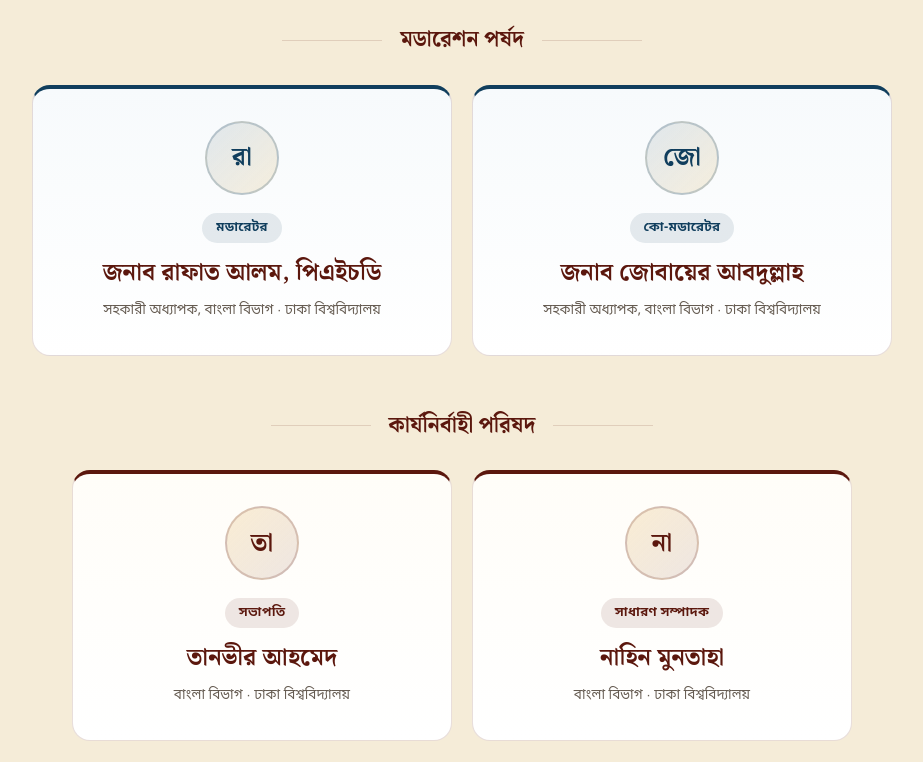
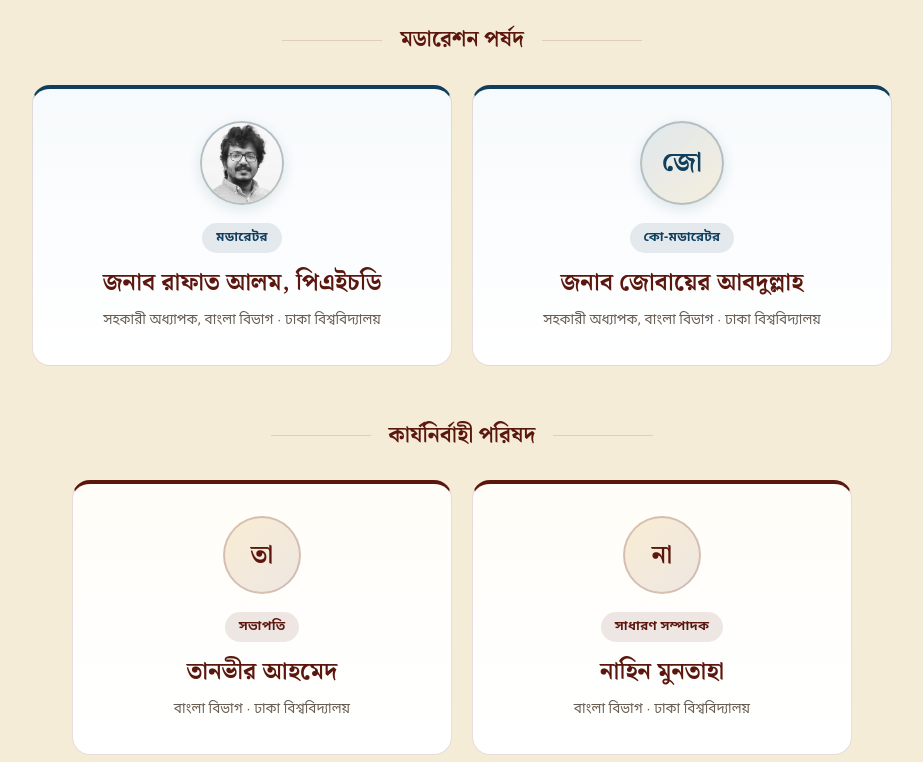
Before and after one commit to izobayer/bangla-gobeshona-sangsad, a plain HTML site: page index.html in a window 1280 px wide. Shown: the part 1680-2442 px from the top of the page, without its empty margins (178-1101 px from the left). Drawn offline with Linux system fonts and the light colour scheme.

Commit message:
মডারেটর জনাব রাফাত আলমের ছবি যুক্ত করা হয়েছে

```diff
--- a/index.html
+++ b/index.html
@@ -103,7 +103,9 @@
 
           <div class="committee-row committee-moderators">
             <article class="committee-card committee-card-faculty reveal">
-              <div class="committee-avatar faculty-avatar" aria-hidden="true"><span>রা</span></div>
+              <div class="committee-avatar faculty-avatar has-photo">
+                <img src="assets/rafat-alam.png" alt="জনাব রাফাত আলম, পিএইচডি" loading="lazy">
+              </div>
               <div class="committee-info">
                 <span class="committee-role faculty-role">মডারেটর</span>
                 <h4 class="committee-name">জনাব রাফাত আলম, পিএইচডি</h4>
--- a/styles.css
+++ b/styles.css
@@ -100,9 +100,10 @@ button, input { font: inherit; }
 .committee-card:hover { transform: translateY(-5px); box-shadow: var(--shadow); }
 .committee-card-faculty { border-top-color: var(--navy); border-top-width: 4px; background: linear-gradient(180deg, #f7fafc 0%, #fff 100%); }
 .committee-card-lead { border-top-color: var(--maroon); border-top-width: 4px; background: linear-gradient(180deg, #fffdf8 0%, #fff 100%); }
-.committee-avatar { width: 68px; height: 68px; display: grid; place-items: center; margin-bottom: 18px; border-radius: 50%; border: 2px solid rgba(91,23,13,.12); background: linear-gradient(135deg, rgba(91,23,13,.06), rgba(165,63,37,.12)); color: var(--maroon); font-family: var(--serif); font-size: 1.45rem; font-weight: 700; }
-.faculty-avatar { width: 74px; height: 74px; border-color: rgba(16, 62, 93, .22); background: linear-gradient(135deg, rgba(16, 62, 93, .1), rgba(224, 163, 43, .15)); color: var(--navy); font-size: 1.6rem; }
-.committee-card-lead .committee-avatar { width: 74px; height: 74px; border-color: rgba(91,23,13,.2); background: linear-gradient(135deg, rgba(224,163,43,.18), rgba(91,23,13,.1)); color: var(--maroon); font-size: 1.6rem; }
+.committee-avatar { position: relative; width: 72px; height: 72px; display: grid; place-items: center; margin-bottom: 18px; border-radius: 50%; overflow: hidden; border: 2px solid rgba(91,23,13,.12); background: linear-gradient(135deg, rgba(91,23,13,.06), rgba(165,63,37,.12)); color: var(--maroon); font-family: var(--serif); font-size: 1.45rem; font-weight: 700; flex-shrink: 0; }
+.committee-avatar img { width: 100%; height: 100%; object-fit: cover; object-position: center 20%; display: block; }
+.faculty-avatar { width: 84px; height: 84px; border-color: rgba(16, 62, 93, .25); background: linear-gradient(135deg, rgba(16, 62, 93, .1), rgba(224, 163, 43, .15)); color: var(--navy); font-size: 1.7rem; box-shadow: 0 4px 14px rgba(16, 62, 93, .12); }
+.committee-card-lead .committee-avatar { width: 78px; height: 78px; border-color: rgba(91,23,13,.2); background: linear-gradient(135deg, rgba(224,163,43,.18), rgba(91,23,13,.1)); color: var(--maroon); font-size: 1.6rem; }
 .committee-info { display: flex; flex-direction: column; align-items: center; width: 100%; }
 .committee-role { display: inline-flex; align-items: center; justify-content: center; padding: 4px 14px; border-radius: 999px; background: rgba(91,23,13,.07); color: var(--rust); font-size: .8rem; font-weight: 800; letter-spacing: .02em; margin-bottom: 10px; }
 .faculty-role { background: rgba(16, 62, 93, .1); color: var(--navy); }
```
Also changed, not shown: assets/rafat-alam.png (added).
